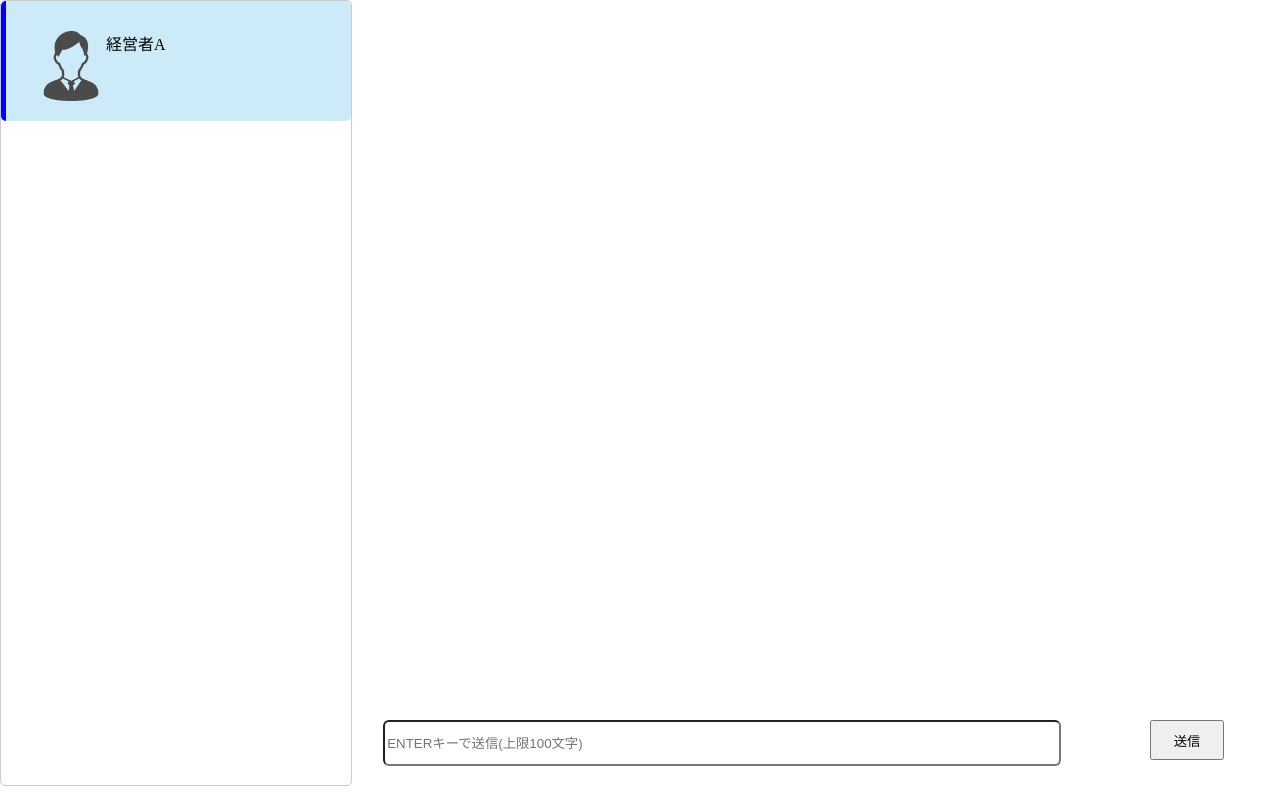
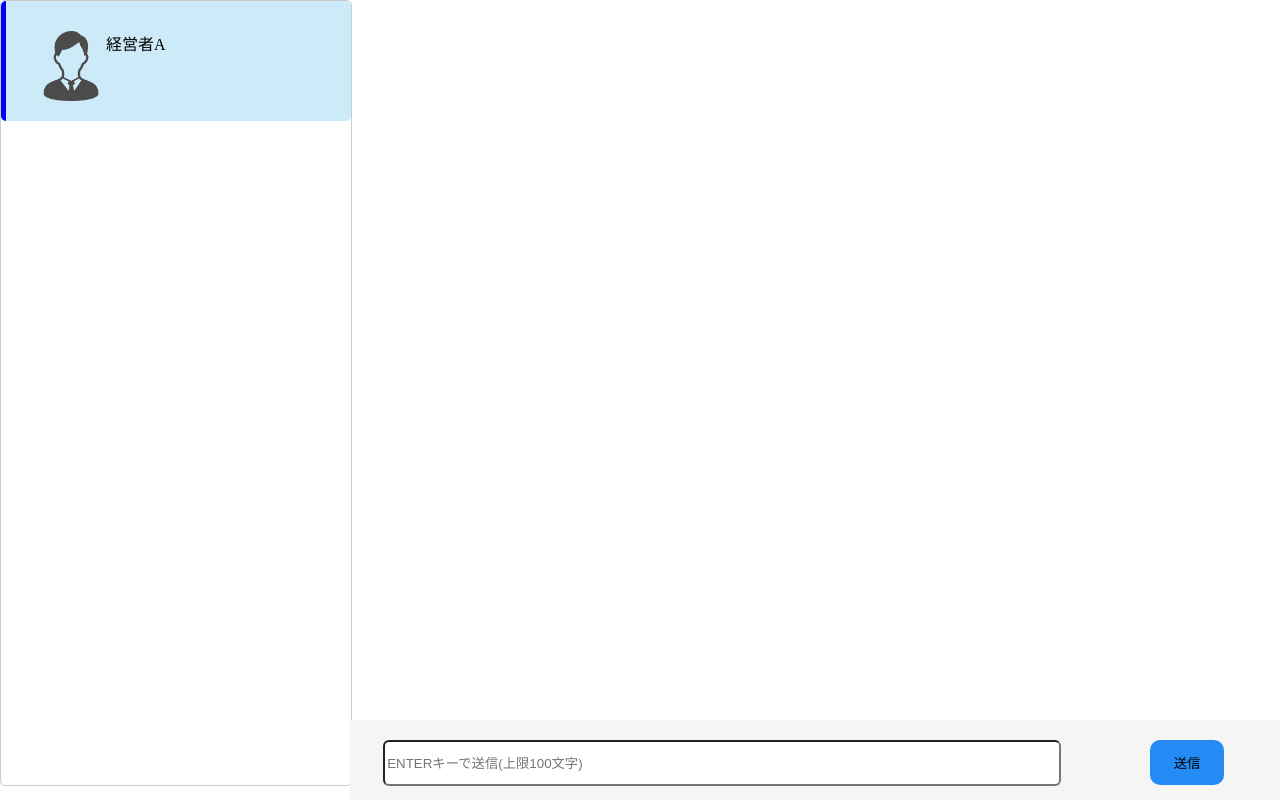
Before and after one commit to lui0403/doot_front_2.1, a plain HTML site: page src/index.html in a window 1280 px wide. Drawn offline with Linux system fonts and the light colour scheme.

Commit message:
all done

```diff
--- a/src/css/index.scss
+++ b/src/css/index.scss
@@ -49,14 +49,13 @@ body{
     }
 }
 .chat-area{
-    height: 100vh;
+    height: 90vh;
     width: calc(100% - 350px);
     float: right;
     position: fixed;
     top: 0;
     right: 0;
-    display: flex;
-    flex-direction: column-reverse;
+    overflow: scroll;
     .messages {
             margin-top: 30px;
             display: flex;
@@ -123,6 +122,7 @@ body{
                 background-color: #248bf5;
                 background-attachment: fixed;
                 position: relative;
+                right: 0;
                 }
                 .message.last:before {
                 content: "";
@@ -148,13 +148,19 @@ body{
                 border-bottom-left-radius: 10px;
             }
         }
+}
 .message-area {
+    background-color: rgb(245, 245, 245);
     height: 10vh;
     display: flex;
     vertical-align: middle;
     text-align: center;
+    position: fixed;
+    bottom: 0;
+    width: calc(100% - 350px);
     .message-area-text{
         width: 80%;
+        padding-top: 20px;
         #message{
             width: 90%;
             height: 40px;
@@ -168,13 +174,16 @@ body{
     }
     .message-area-button{
         width: 20%;
+        padding-top: 20px;
         #send{
+            background-color: #248bf5;
             width: 40%;
-                height: 40px;
+            height: 45px;
             display: inline-flex;
             justify-content: center;
             align-items: center;
+            border-radius: 10px;
+            border: none;
         }
     }
 }
-}
--- a/src/js/message.js
+++ b/src/js/message.js
@@ -19,7 +19,6 @@ function myMessage() {
         let div = document.getElementById("chat-area");
         div.appendChild(div1);
 
-        //textをクリアする
         let inputMessage = document.getElementById("message");
         inputMessage.value = '';
 
@@ -45,7 +44,7 @@ function botMessage(message) {
   let div3 = document.createElement("div");
   let spanUser = document.createElement("span");
   spanUser.classList.add("user-name");
-  spanUser.textContent = "経営者";
+  spanUser.textContent = "経営者A";
   div3.appendChild(spanUser);
   let divMessage = document.createElement("div");
   divMessage.classList.add("message", "last");
@@ -62,8 +61,15 @@ function botMessage(message) {
   let div = document.getElementById("chat-area");
     div.appendChild(div1);
 
-    let lastMessage = document.getElementById("last-message")
-    lastMessage.innerHTML = "<p>" + message + "</p>"
+    const lastMessage = document.getElementById("last-message")
+    if (message.length > 30) {
+        let ms = message.substr(0, 27);
+        let sub = ms + '...';
+        lastMessage.innerHTML = "<p>" + sub + "</p>";
+    } else {
+        lastMessage.innerHTML = "<p>" + message + "</p>";
+    }
+
 }
 
 // const btn = document.getElementById("send");
```
Also changed, not shown: src/index.html (+1 -1 lines), src/css/index.css, 1 other file. Lines whose indentation alone changed are shown as unchanged.
